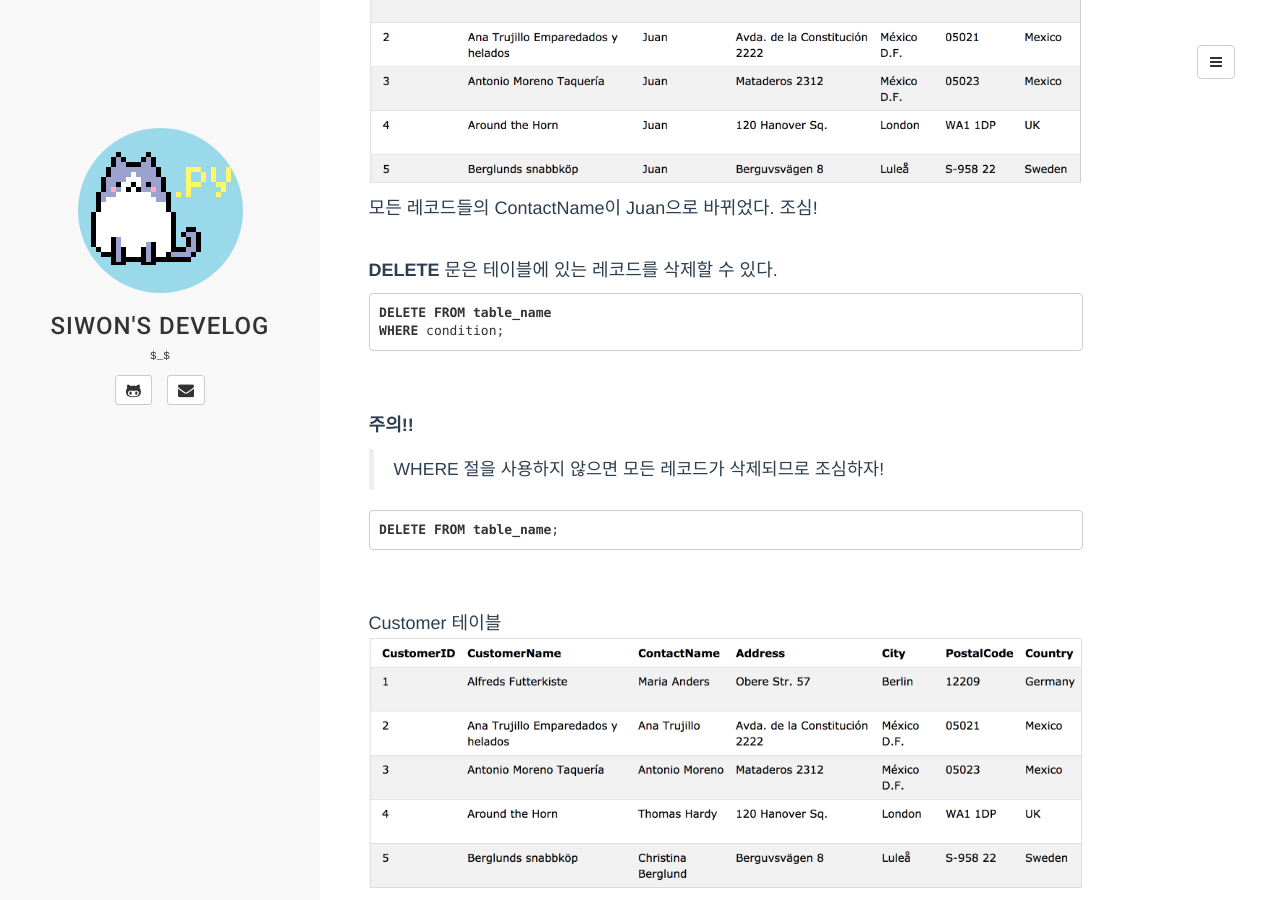
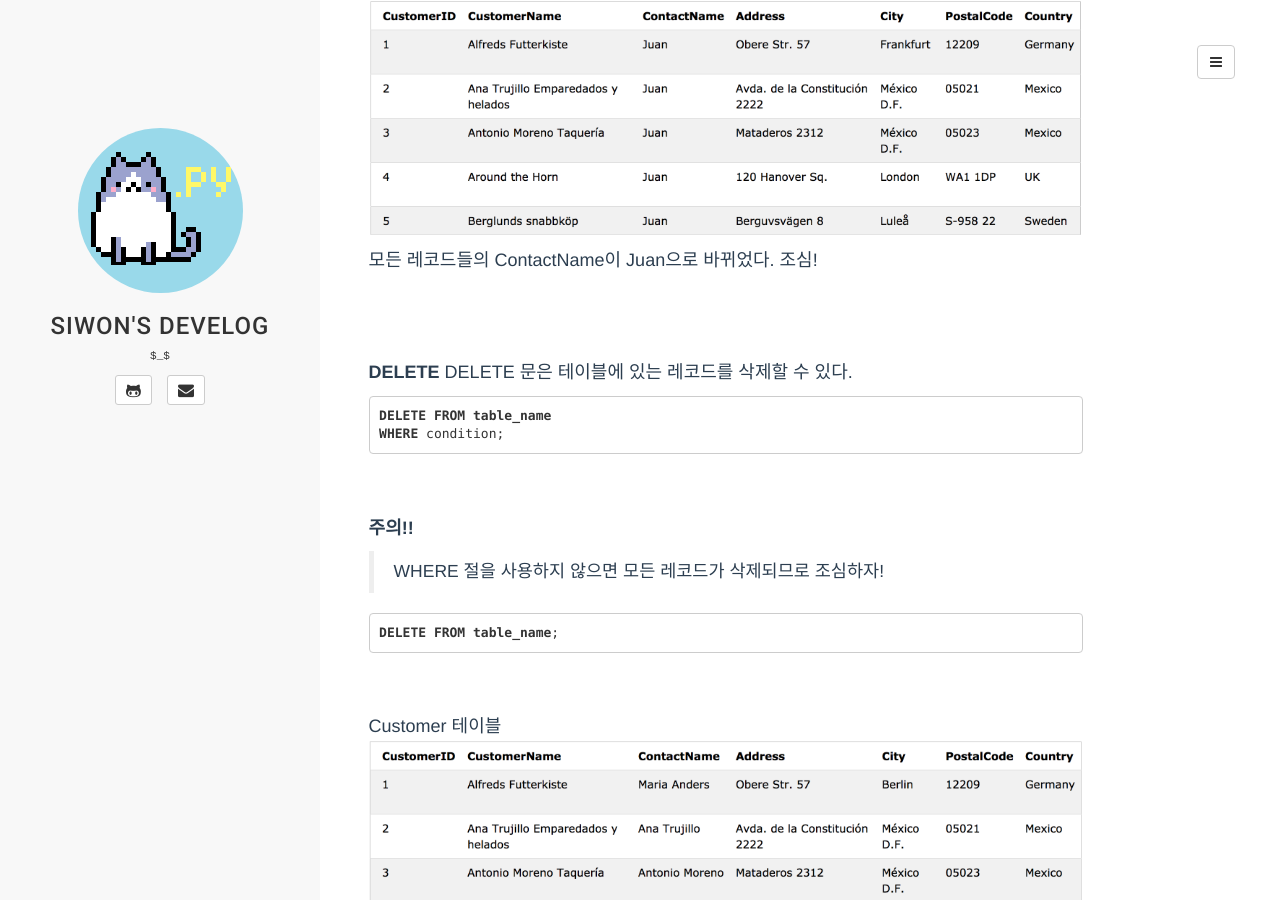
Before and after one commit to 2siwon/2siwon.github.io, a Jekyll site: the page built from _posts/2017-10-07-sql-003.md, in a window 1280 px wide and 900 px high, scrolled down 1916 px. Built offline with Jekyll 4.4.1, drawn with Linux system fonts in a browser that asks for light colours; comment, search, counter and statistics services are not loaded.

Commit message:
update 2017-10-07-sql-003.md

````diff
--- a/_posts/2017-10-07-sql-003.md
+++ b/_posts/2017-10-07-sql-003.md
@@ -26,7 +26,7 @@
 WHERE column_name IS NOT NULL;
 ```
 
-<br><br>
+<br><br><br><br>
 
 **UPDATE** UPDATE 문은 태이블의 레코드들을 수정할 수 있다.
 
@@ -72,10 +72,10 @@
 ![distinct](../../../../assets/media/images/sql-003/update02.png)
 
 모든 레코드들의 ContactName이 Juan으로 바뀌었다. 조심!
-<br><br>
+<br><br><br><br>
 
 
-**DELETE** 문은 테이블에 있는 레코드를 삭제할 수 있다.
+**DELETE** DELETE 문은 테이블에 있는 레코드를 삭제할 수 있다.
 
 ```sql
 DELETE FROM table_name
````
